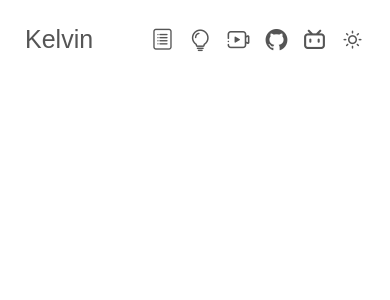
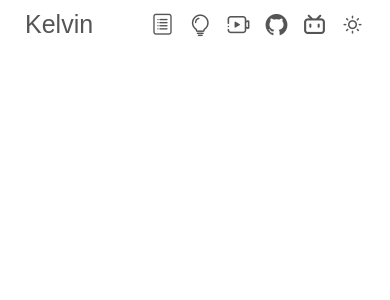
Before and after one commit to KelvinQiu802/portfolio, a Next.js app: page / in a window 390 px wide. Shown: the top 300 px of the page. Built offline with nearby package versions, Linux system fonts and the light colour scheme; a web font is replaced by a local one.

Commit message:
feat: reduce mobile padding top

```diff
--- a/styles/Nav.module.css
+++ b/styles/Nav.module.css
@@ -55,7 +55,7 @@
   }
 
   .container {
-    padding: 25px;
+    padding: 10px 25px;
   }
 
   .nav {
```
